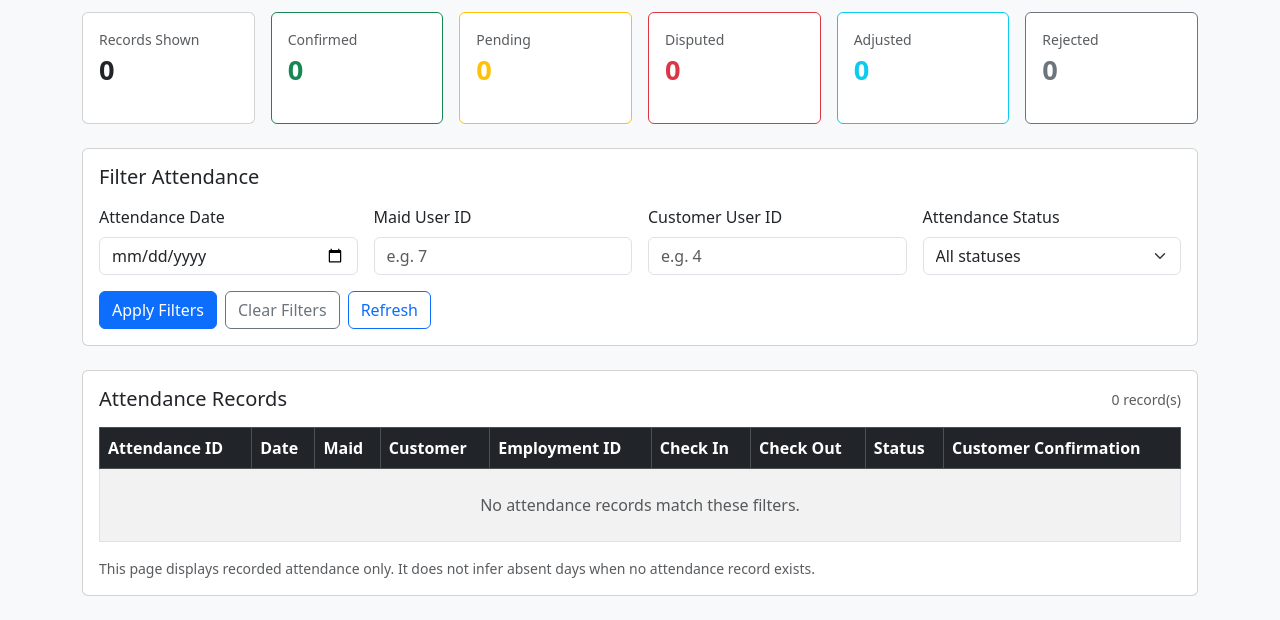
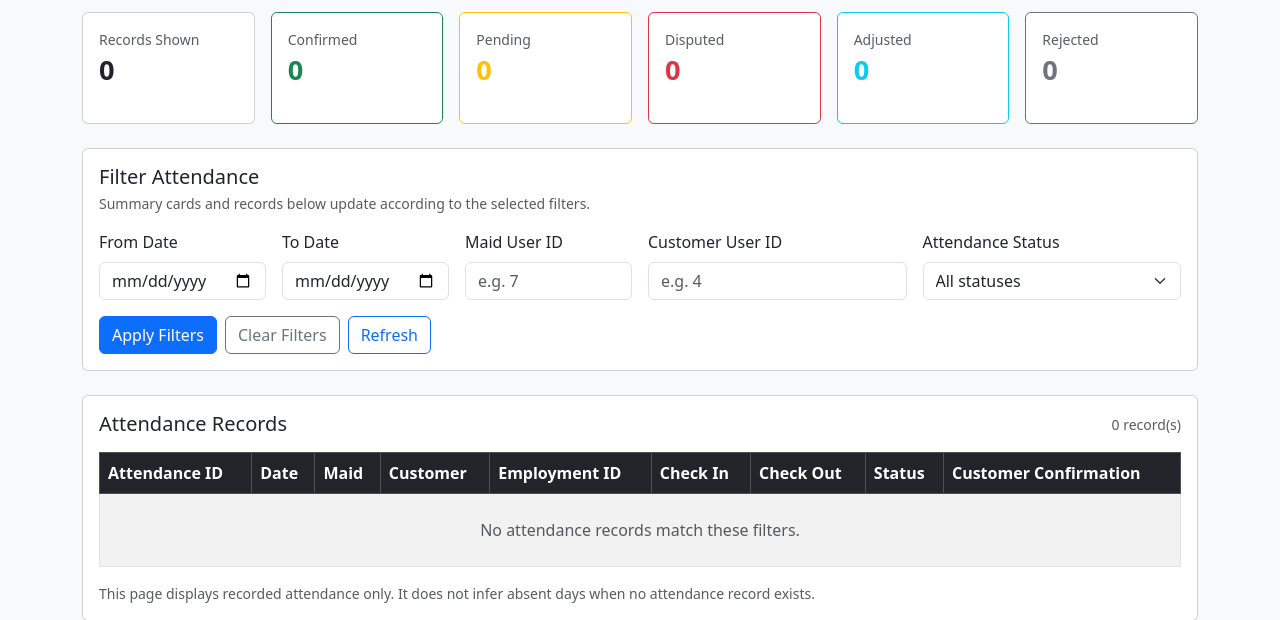
Before and after one commit to shubh110105/sahayika, a Flask app: template app/templates/admin/attendance_overview.html in a window 1280 px wide. Shown: the part 232-852 px from the top of the page. Before the commit the page ends 828 px from the top, so only its background shows below. Run offline with Flask 3, Linux system fonts and the light colour scheme; the template is opened without the code that fills it, so the values that code supplies are empty.

Commit message:
Enhance attendance filtering with date range inputs and validation

```diff
--- a/app/templates/admin/attendance_overview.html
+++ b/app/templates/admin/attendance_overview.html
@@ -85,13 +85,20 @@
 
     <section class="card mb-4">
         <div class="card-body">
-            <h5 class="card-title mb-3">Filter Attendance</h5>
+            <h5 class="card-title mb-1">Filter Attendance</h5>
+            <p class="text-muted small mb-3">
+                Summary cards and records below update according to the selected filters.
+            </p>
             <form id="filterForm" class="row g-3">
-                <div class="col-sm-6 col-lg-3">
-                    <label for="filterDate" class="form-label">Attendance Date</label>
-                    <input type="date" id="filterDate" class="form-control">
+                <div class="col-sm-6 col-lg-2">
+                    <label for="filterDateFrom" class="form-label">From Date</label>
+                    <input type="date" id="filterDateFrom" class="form-control">
                 </div>
-                <div class="col-sm-6 col-lg-3">
+                <div class="col-sm-6 col-lg-2">
+                    <label for="filterDateTo" class="form-label">To Date</label>
+                    <input type="date" id="filterDateTo" class="form-control">
+                </div>
+                <div class="col-sm-6 col-lg-2">
                     <label for="filterMaidId" class="form-label">Maid User ID</label>
                     <input type="number" min="1" step="1" id="filterMaidId"
                            class="form-control" placeholder="e.g. 7">
@@ -273,12 +280,21 @@ async function loadAttendance() {
     tableBody.replaceChildren();
 
     const params = new URLSearchParams();
-    const date = document.getElementById("filterDate").value;
+    const dateFrom = document.getElementById("filterDateFrom").value;
+    const dateTo = document.getElementById("filterDateTo").value;
     const maidId = document.getElementById("filterMaidId").value.trim();
     const customerId = document.getElementById("filterCustomerId").value.trim();
     const status = document.getElementById("filterStatus").value;
 
-    if (date) params.set("date", date);
+    if (dateFrom && dateTo && dateFrom > dateTo) {
+        setMessage("From Date cannot be later than To Date.", "warning");
+        updateSummary([]);
+        renderRecords([]);
+        return;
+    }
+
+    if (dateFrom) params.set("date_from", dateFrom);
+    if (dateTo) params.set("date_to", dateTo);
     if (maidId) params.set("maid_id", maidId);
     if (customerId) params.set("customer_id", customerId);
     if (status) params.set("status", status);
```
